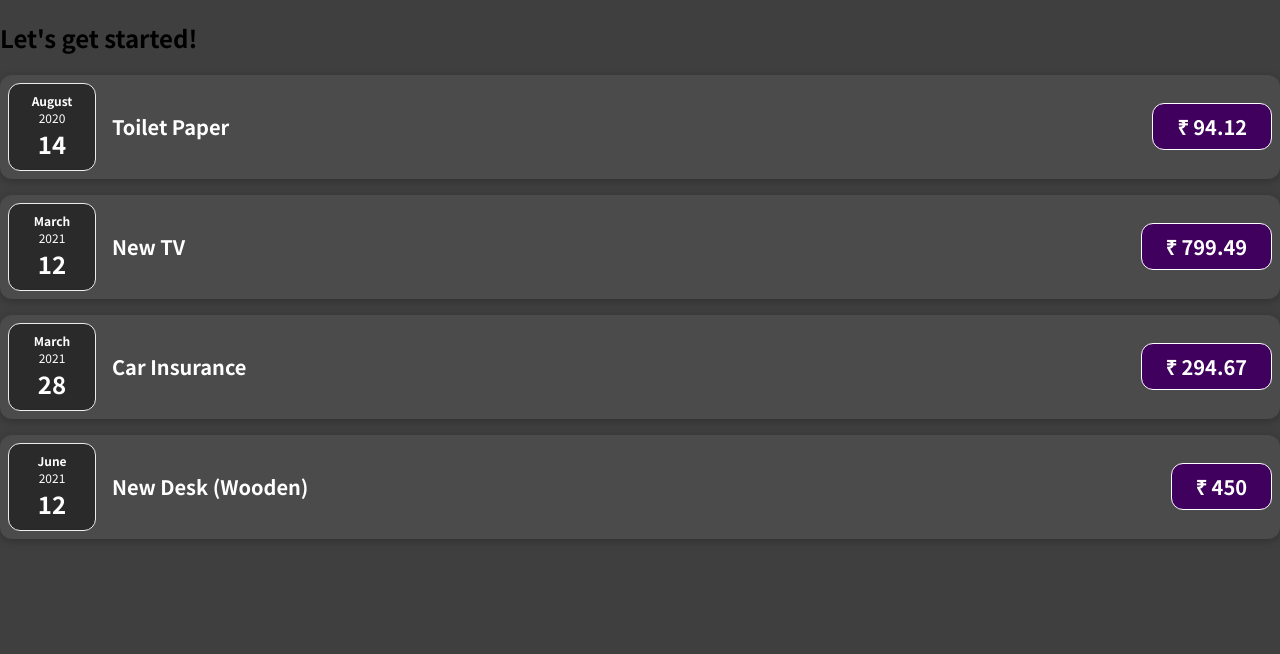
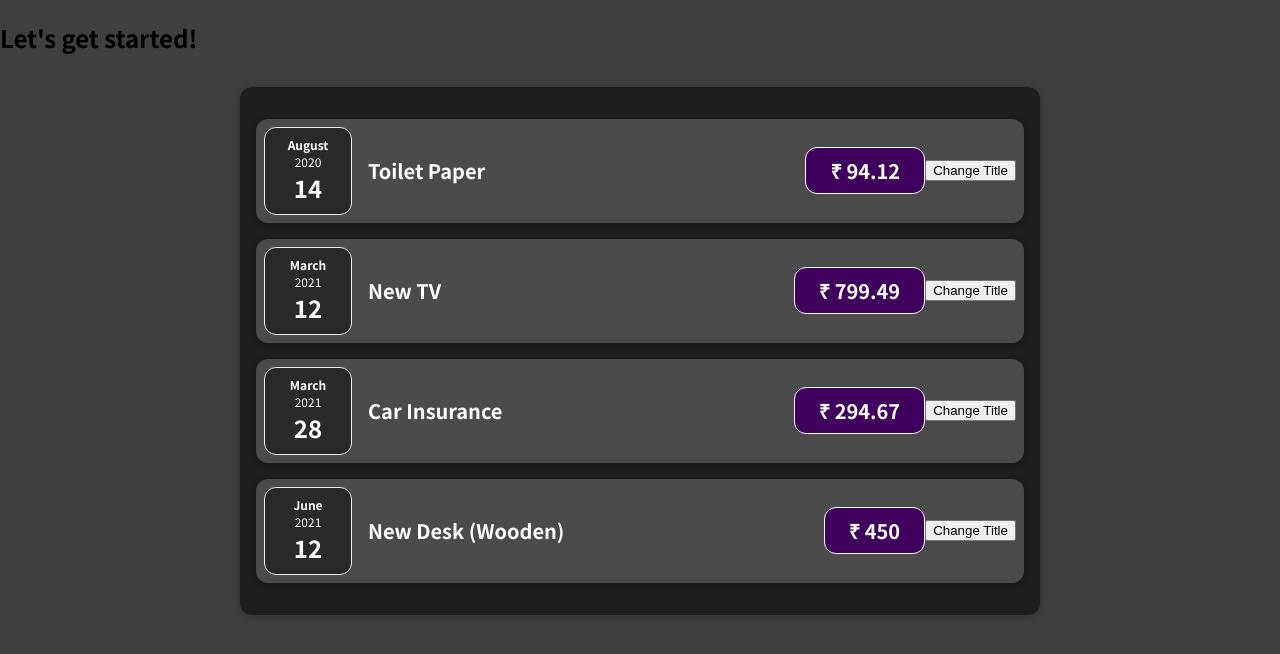
Before and after one commit to DarkM4tt/Expense-Tracker, a React (Create React App) app: page / in a window 1280 px wide. Shown: the top 654 px of the page. Built offline with nearby package versions, Linux system fonts and the light colour scheme.

Commit message:
Added Expenses Components.

```diff
--- a/src/App.js
+++ b/src/App.js
@@ -1,4 +1,5 @@
-import ExpenseItem from './components/ExpenseItem'
+import React from 'react'
+import Expenses from './components/Expenses/Expenses'
 
 //Root Component(All other components are nested inside it.)
 function App() {
@@ -27,26 +28,7 @@
   return (
     <div>
       <h2>Let's get started!</h2>
-      <ExpenseItem
-        title={expenses[0].title}
-        amount={expenses[0].amount}
-        date={expenses[0].date}
-      />
-      <ExpenseItem
-        title={expenses[1].title}
-        amount={expenses[1].amount}
-        date={expenses[1].date}
-      />
-      <ExpenseItem
-        title={expenses[2].title}
-        amount={expenses[2].amount}
-        date={expenses[2].date}
-      />
-      <ExpenseItem
-        title={expenses[3].title}
-        amount={expenses[3].amount}
-        date={expenses[3].date}
-      />
+      <Expenses items={expenses} />
     </div>
   )
 }
--- a/src/components/ExpenseDate.js
+++ b/src/components/Expenses/ExpenseDate.js
@@ -1,6 +1,7 @@
+import React from 'react'
 import './ExpenseDate.css'
 
-function ExpenseDate(props) {
+const ExpenseDate = (props) => {
   const month = props.date.toLocaleString('en-US', { month: 'long' })
   const day = props.date.toLocaleString('en-US', { day: '2-digit' })
   const year = props.date.getFullYear()
--- a/src/components/ExpenseItem.css
+++ b/src/components/Expenses/ExpenseItem.css
@@ -2,10 +2,8 @@
   display: flex;
   justify-content: space-between;
   align-items: center;
-  box-shadow: 0 2px 8px rgba(0, 0, 0, 0.25);
   padding: 0.5rem;
   margin: 1rem 0;
-  border-radius: 12px;
   background-color: #4b4b4b;
 }
 
--- a/src/components/ExpenseItem.js
+++ b/src/components/Expenses/ExpenseItem.js
@@ -1,17 +1,20 @@
+import React from 'react'
 import ExpenseDate from './ExpenseDate'
 import './ExpenseItem.css'
+import Card from '../UI/Card'
 
 //We must only have one root element per return statement
 //props receive data in object form where we can use its values using .
-function ExpenseItem(props) {
+const ExpenseItem = (props) => {
   return (
-    <div className="expense-item">
+    <Card className="expense-item">
       <ExpenseDate date={props.date} />
       <div className="expense-item__description">
         <h2>{props.title}</h2>
         <div className="expense-item__price">₹ {props.amount}</div>
       </div>
-    </div>
+      <button>Change Title</button>
+    </Card>
   )
 }
 
--- /dev/null
+++ b/src/components/Expenses/Expenses.css
@@ -0,0 +1,7 @@
+.expenses {
+  padding: 1rem;
+  background-color: rgb(31, 31, 31);
+  margin: 2rem auto;
+  width: 50rem;
+  max-width: 95%;
+}
--- /dev/null
+++ b/src/components/Expenses/Expenses.js
@@ -0,0 +1,33 @@
+import React from 'react'
+import ExpenseItem from './ExpenseItem'
+import './Expenses.css'
+import Card from '../UI/Card'
+
+const Expenses = (props) => {
+  return (
+    <Card className="expenses">
+      <ExpenseItem
+        title={props.items[0].title}
+        amount={props.items[0].amount}
+        date={props.items[0].date}
+      />
+      <ExpenseItem
+        title={props.items[1].title}
+        amount={props.items[1].amount}
+        date={props.items[1].date}
+      />
+      <ExpenseItem
+        title={props.items[2].title}
+        amount={props.items[2].amount}
+        date={props.items[2].date}
+      />
+      <ExpenseItem
+        title={props.items[3].title}
+        amount={props.items[3].amount}
+        date={props.items[3].date}
+      />
+    </Card>
+  )
+}
+
+export default Expenses
--- /dev/null
+++ b/src/components/UI/Card.css
@@ -0,0 +1,4 @@
+.card {
+  border-radius: 12px;
+  box-shadow: 0 1px 8px rgba(0, 0, 0, 0.25);
+}
--- /dev/null
+++ b/src/components/UI/Card.js
@@ -0,0 +1,9 @@
+import React from 'react'
+import './Card.css'
+
+const Card = (props) => {
+  const classes = 'card ' + props.className
+  return <div className={classes}>{props.children}</div>
+}
+
+export default Card
--- a/src/index.js
+++ b/src/index.js
@@ -1,3 +1,5 @@
+import React from 'react'
+
 //Holds the code that gets executed initially when we npm start
 import ReactDOM from 'react-dom/client'
 
```
Also changed, not shown: src/components/Expenses/ExpenseDate.css (renamed from src/components/ExpenseDate.css), 1 other file (tests, documents, lock files or other folders).
